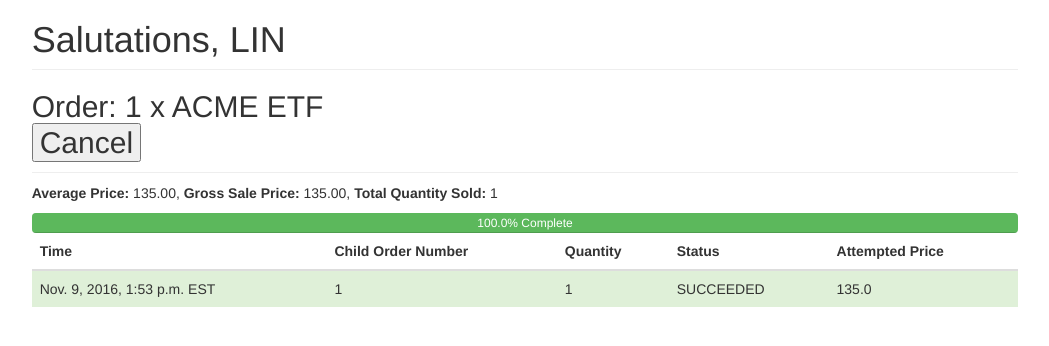
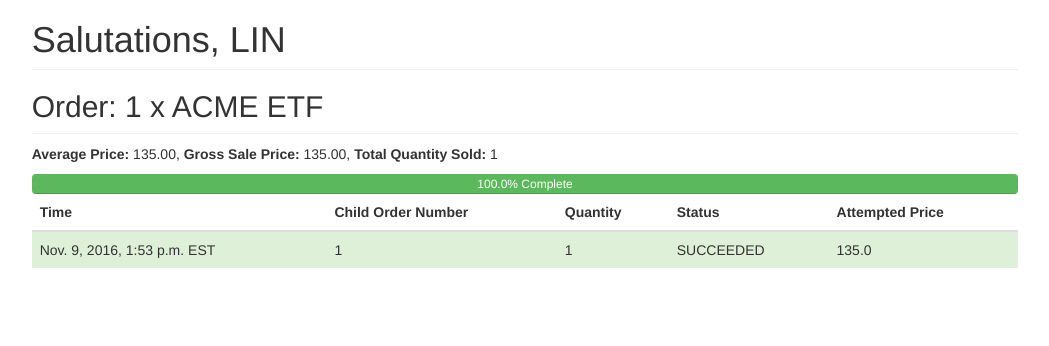
Before and after one commit to gabriellet/thepriceisright, a Django app: page /order/1/ in a window 1280 px wide. Shown: the part 50-396 px from the top of the page, without its empty margins (115-1164 px from the left). Run offline with Django 3.2, Linux system fonts and the light colour scheme; a user stored in the database is signed in; data comes from the database, SQL or seed files in the repository; both versions use the stored data as it was after the commit; some libraries are stand-ins or nearby versions.

Commit message:
cancel button code moved, should only appear if order status is not complete or canceled

```diff
--- a/templates/order_detail.html
+++ b/templates/order_detail.html
@@ -25,12 +25,12 @@
       </form>
       <button type="submit" form="pause">Pause</button>
     {% endif %}
+    <form id="cancel" action="{% url 'order_detail' parent_order.id %}" method="post">
+      {% csrf_token %}
+      <input type="hidden" name="status" value="X">
+    </form>
+    <button type="submit" form="cancel">Cancel</button>
   {% endif %}
-  <form id="cancel" action="{% url 'order_detail' parent_order.id %}" method="post">
-    {% csrf_token %}
-    <input type="hidden" name="status" value="X">
-  </form>
-  <button type="submit" form="cancel">Cancel</button>
 </h2>
 
 <p> <b>Average Price:</b> {{ average_price }}, <b>Gross Sale Price:</b> {{ total_price }}, <b>Total Quantity Sold:</b> {{ total_sold }} </p>
```
Also changed, not shown: db.sqlite3, stocks/migrations/0005_auto_20161130_2058.py (added).
